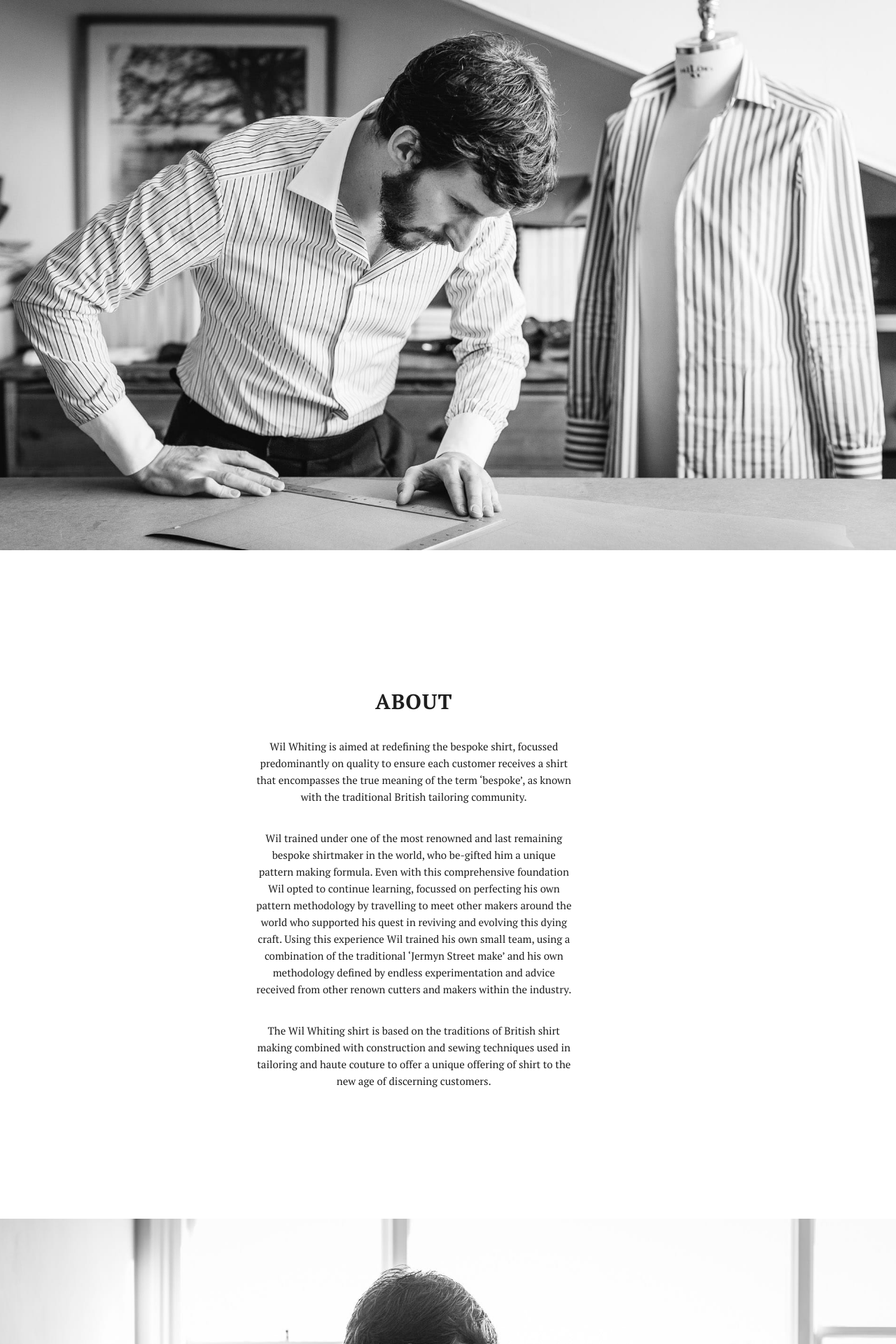
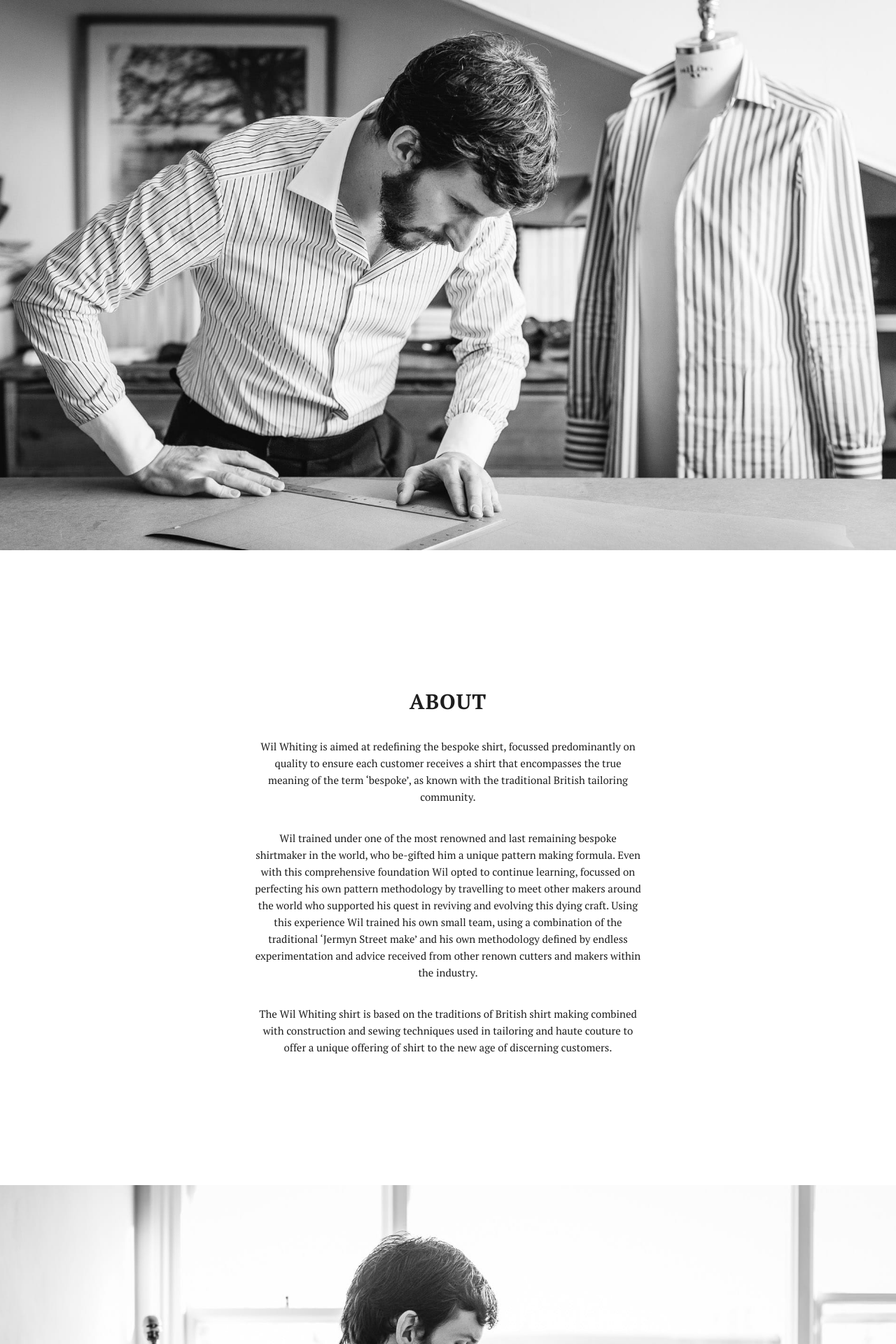
Before and after one commit to MrEdwardo/wilwhitingcouk, a Jekyll site: the page built from index.html, in a window 1280 px wide. Shown: the part 4480-6400 px from the top of the page at 70% size. Built offline with Jekyll 4.4.1, drawn with Linux system fonts in a browser that asks for light colours.

Commit message:
fixed alignment of About section

```diff
--- a/_includes/about.html
+++ b/_includes/about.html
@@ -4,7 +4,7 @@
 
     <div class="row">
 
-      <div class="col-lg-5 col-sm-offset-3">
+      <div class="col-lg-6 col-lg-offset-3">
         <h2>About</h2>
         <p>Wil Whiting is aimed at redefining the bespoke shirt, focussed predominantly on quality to ensure each customer receives a shirt that encompasses the true meaning of the term ‘bespoke’, as known with the traditional British tailoring community.</p>
         <p>Wil trained under one of the most renowned and last remaining bespoke shirtmaker in the world, who be-gifted him a unique pattern making formula. Even with this comprehensive foundation Wil opted to continue learning, focussed on perfecting his own pattern methodology by travelling to meet other makers around the world who supported his quest in reviving and evolving this dying craft. Using this experience Wil trained his own small team, using a combination of the traditional ‘Jermyn Street make’ and his own methodology defined by endless experimentation and advice received from other renown cutters and makers within the industry.</p>
```
